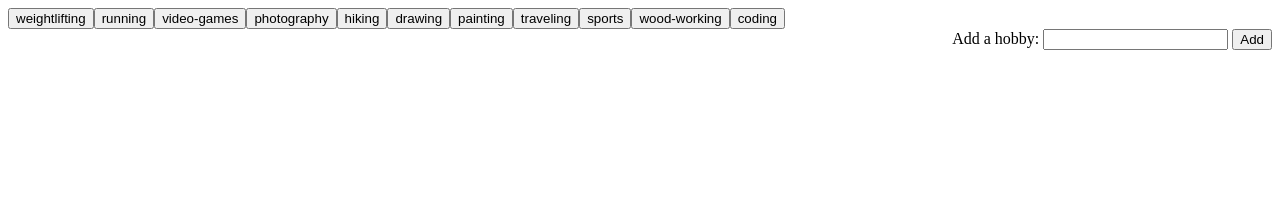
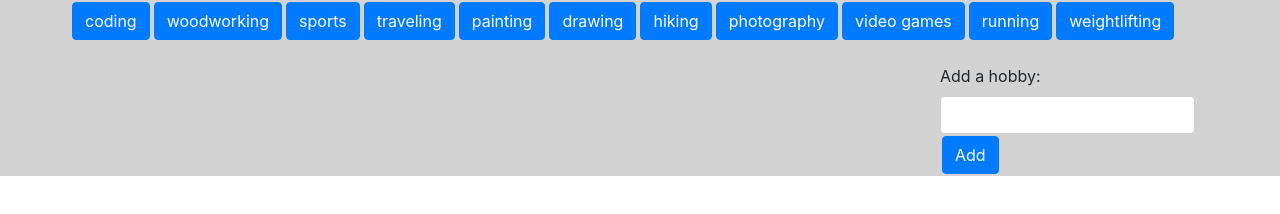
Before and after one commit to zachfey/GifTastic, a plain HTML site: page index.html in a window 1280 px wide. Drawn offline with nearby package versions, Linux system fonts and the light colour scheme.

Commit message:
finsihed app

```diff
--- a/assets/css/style.css
+++ b/assets/css/style.css
@@ -1,9 +1,34 @@
 #gifs{
     display: block;
     float: left;
+}
+
+.gifDiv{
+    /* display: inline; */
+    float: left;
+    margin-right: 10px;
+    margin-bottom: 10px;
 }
 
 #addGif{
     display: block;
     float: right;
 }
+
+.btn{
+    margin: 2px;
+}
+
+.container{
+    background-color: lightgrey;
+}
+
+p{
+    margin-bottom: 1px;
+    font-weight: 900;
+    font-size: 12px;
+}
+
+main{
+    background-color: lightgrey;
+}
--- a/assets/javascript/app.js
+++ b/assets/javascript/app.js
@@ -1,16 +1,33 @@
 $(document).ready(function () {
 
 
-    let buttonList = ['coding', 'wood-working', 'sports', 'traveling', 'painting', 'drawing', 'hiking', 'photography', 'video-games', 'running', 'weightlifting']
+    let app = {
+        hobbyList: ['coding', 'woodworking', 'sports', 'traveling', 'painting', 'drawing', 'hiking', 'photography', 'video games', 'running', 'weightlifting'],
 
-    let app = {
         populateButtons: function () {
-            for (let i in buttonList) {
-                var listButton = $('<button>');
-                listButton.attr('id', buttonList[i]);
-                listButton.attr('class', 'gifButton')
-                listButton.text(buttonList[i]);
-                $('#buttonList').prepend(listButton);
+            for (let i in app.hobbyList) {
+                // var listButton = $('<button>');
+                // listButton.addClass('gifButton btn btn-outline-success')
+                // listButton.attr('data-toggle', 'buttons')
+                // listButton.attr('id', app.hobbyList[i]);
+                // listButton.text(app.hobbyList[i]);
+                // $('#buttonList').append(listButton);
+
+                var listLabel = $('<label>');
+                listLabel.addClass('gifButton btn btn-primary')
+                listLabel.attr('id', app.hobbyList[i]);
+                listLabel.text(app.hobbyList[i])
+
+                var listInput = $('<input>');
+                listInput.attr('type', 'radio');
+                listInput.attr('name', 'options');
+                listInput.attr('autocomplete', 'off');
+                // listInput.addClass('gifButton')
+
+                listLabel.append(listInput);
+
+                $('#buttonList').append(listLabel);
+
             }
         },
 
@@ -28,8 +45,9 @@ $(document).ready(function () {
                 for (var i = 0; i < results.length; i++) {
 
                     var gifDiv = $('<div>');
+                    gifDiv.addClass('gifDiv');
                     var p = $('<p>');
-                    p.text('Rating: ' + results[i].rating);
+                    p.text('Rating: ' + results[i].rating.toUpperCase());
 
                     gifImage = $('<img>');
                     gifImage.addClass('gif')
@@ -38,37 +56,45 @@ $(document).ready(function () {
                     gifImage.attr('src', results[i].images.fixed_height_still.url)
                     gifImage.attr('data-state', 'still')
 
-
                     gifDiv.append(p);
-                    gifDiv.append(gifImage);
+                    gifDiv.prepend(gifImage);
                     $('#gifs').prepend(gifDiv);
                 }
             });
+        },
+
+        playPauseGif: function (response) {
+            const clickedGif = $(response.target)
+            const dataState = clickedGif.attr('data-state');
+            console.log('data state: ' + dataState);
+            if (dataState === 'still') {
+                clickedGif.attr('src', clickedGif.attr('data-animate'));
+                clickedGif.attr('data-state', 'animate');
+            } else {
+                clickedGif.attr('src', clickedGif.attr('data-still'));
+                clickedGif.attr('data-state', 'still');
+            }
         }
     }
 
     app.populateButtons();
 
-    $('.gifButton').on('click', function () {
-        console.log(this.id);
+    $(document).on('click', '.gifButton', function () {
+        // console.log(this.id);
+
+        $('#gifs').empty();
         app.populateGifs(this.id);
-
-
     })
 
     $(document).on('click', '.gif', function (response) {
-        const clickedGif = $(response.target)
-        const dataState =  clickedGif.attr('data-state');
-        console.log('data state: ' + dataState);
-        if (dataState === 'still') {
-            clickedGif.attr('src', clickedGif.attr('data-animate'));
-            clickedGif.attr('data-state', 'animate');
-        } else {
-            clickedGif.attr('src', clickedGif.attr('data-still'));
-            clickedGif.attr('data-state', 'still');
-        }
+        app.playPauseGif(response);
     })
 
-
+    $(document).on('click', '#add-hobby', function (event) {
+        event.preventDefault();
+        app.hobbyList.push($('#hobby-input').val().trim())
+        $('#buttonList').empty();
+        app.populateButtons();
+    })
 
 })
--- a/index.html
+++ b/index.html
@@ -5,22 +5,30 @@
     <meta charset="UTF-8">
     <meta name="viewport" content="width=device-width, initial-scale=1.0">
     <meta http-equiv="X-UA-Compatible" content="ie=edge">
-    <link href="https://fonts.googleapis.com/css?family=Passion+One" rel="stylesheet">
+    <!-- <link href="https://fonts.googleapis.com/css?family=Passion+One" rel="stylesheet"> -->
+    <link rel="stylesheet" href="https://stackpath.bootstrapcdn.com/bootstrap/4.3.1/css/bootstrap.min.css"
+        integrity="sha384-ggOyR0iXCbMQv3Xipma34MD+dH/1fQ784/j6cY/iJTQUOhcWr7x9JvoRxT2MZw1T" crossorigin="anonymous">
     <link rel="stylesheet" type="text/css" href="assets/css/style.css" />
     <script src="https://ajax.googleapis.com/ajax/libs/jquery/3.3.1/jquery.min.js"></script>
+    <script src="https://stackpath.bootstrapcdn.com/bootstrap/4.3.1/js/bootstrap.min.js" integrity="sha384-JjSmVgyd0p3pXB1rRibZUAYoIIy6OrQ6VrjIEaFf/nJGzIxFDsf4x0xIM+B07jRM" crossorigin="anonymous"></script>
     <title>GifTastic!</title>
 </head>
 
 <body>
     <main>
-        <div id="buttonList"></div>
-        <div id="gifs"></div>
-        <div id="addGif">
-            <form role="form">
-                <label for="hobby-input">Add a hobby:</label>
-                <input class="form-control" id="hobby-input" type="text">
-                <button class="btn btn-default" id="add-user" type="submit">Add</button>
-            </form>
+        <div class='container'>
+            <div id="buttonList" class='row btn-group-toggle' data-toggle='buttons'></div>
+            <br>
+            <div class='row'>
+                <div id="gifs" class = 'col-9'></div>
+                <div id="addGif" class = 'col-3'>
+                    <form role="form">
+                        <label for="hobby-input">Add a hobby:</label>
+                        <input class="form-control" id="hobby-input" type="text">
+                        <button class="btn btn-primary" id="add-hobby" type="submit">Add</button>
+                    </form>
+                </div>
+            </div>
         </div>
     </main>
 </body>
```
